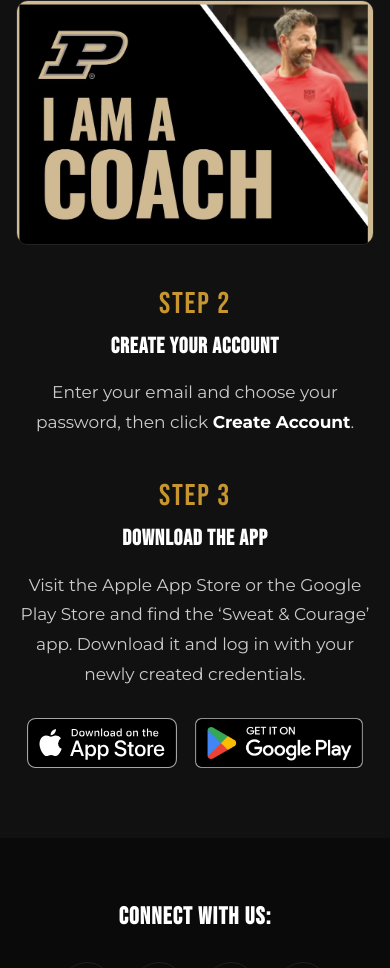
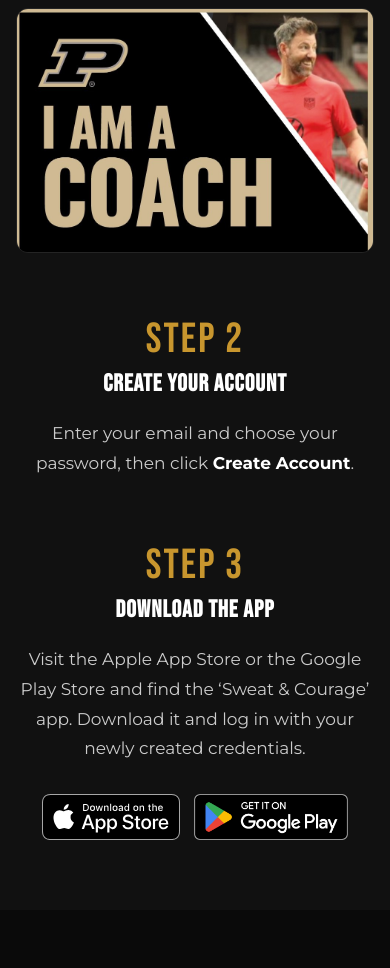
Before and after one commit to anirudhatalmale6-alt/sweat-courage, a plain HTML site: page purdue.html in a window 390 px wide. Shown: the part 1032-2000 px from the top of the page. Drawn offline with Linux system fonts and the light colour scheme; a web font is replaced by a local one.

Commit message:
Step guide mobile polish: bigger centered STEP titles, more spacing, equal-height badges; cache-bust styles.css on affected pages

```diff
--- a/purdue.html
+++ b/purdue.html
@@ -6,7 +6,7 @@
 <link rel="preconnect" href="https://fonts.googleapis.com/">
 <link rel="preconnect" href="https://fonts.gstatic.com/" crossorigin="">
 <link href="https://fonts.googleapis.com/css2?family=Bebas+Neue&family=Montserrat:ital,wght@0,300;0,400;0,500;0,600;0,700;1,400&family=Playfair+Display:ital,wght@0,400;0,700;1,400&display=swap" rel="stylesheet">
-<link rel="stylesheet" href="styles.css">
+<link rel="stylesheet" href="styles.css?v=steps2">
 </head>
 <body>
 
--- a/styles.css
+++ b/styles.css
@@ -1888,29 +1888,34 @@
 /* App-access step guide */
 .step-num {
   font-family: 'Bebas Neue', sans-serif;
-  font-size: clamp(30px, 5vw, 46px);
-  letter-spacing: 0.06em;
+  font-size: clamp(42px, 8vw, 64px);
+  letter-spacing: 0.05em;
   color: var(--gold);
   line-height: 1;
-  margin-bottom: 10px;
-}
-.step-block { max-width: 720px; margin: 60px auto 0; text-align: center; }
+  margin-bottom: 6px;
+  text-align: center;
+}
+.partner-options .about-head { margin-bottom: 44px; }
+.step-block { max-width: 640px; margin: 84px auto 0; text-align: center; }
 .step-block .step-title {
   font-family: 'Bebas Neue', sans-serif;
-  font-size: clamp(22px, 3vw, 30px);
+  font-size: clamp(24px, 4vw, 32px);
   letter-spacing: 0.04em;
   color: var(--text-white);
-  margin-bottom: 14px;
-}
-.step-text { color: var(--text-light); font-size: 17px; line-height: 1.75; max-width: 620px; margin: 0 auto; }
+  margin-bottom: 16px;
+}
+.step-text { color: var(--text-light); font-size: 17px; line-height: 1.75; max-width: 560px; margin: 0 auto; }
 .step-text strong { color: var(--text-white); }
-.store-badges { display: flex; justify-content: center; align-items: center; gap: 18px; flex-wrap: wrap; margin-top: 28px; }
-.store-badges a { display: inline-block; transition: transform 0.2s ease; }
+.store-badges { display: flex; justify-content: center; align-items: center; gap: 16px; flex-wrap: wrap; margin-top: 30px; }
+.store-badges a { display: inline-flex; transition: transform 0.2s ease; }
 .store-badges a:hover { transform: translateY(-3px); }
-.store-badges img { height: 56px; width: auto; display: block; }
+.store-badges img { height: 52px; width: auto; display: block; }
 @media (max-width: 700px) {
-  .step-block { margin-top: 44px; }
-  .store-badges img { height: 50px; }
+  .step-num { margin-bottom: 4px; }
+  .partner-options .about-head { margin-bottom: 34px; }
+  .step-block { margin-top: 66px; }
+  .store-badges { gap: 14px; }
+  .store-badges img { height: 46px; }
 }
 
 .partner-qr {
```
Also changed, not shown: susa.html (+1 -1 lines), team/ashley.html (+1 -1 lines), team/drewe.html (+1 -1 lines).
